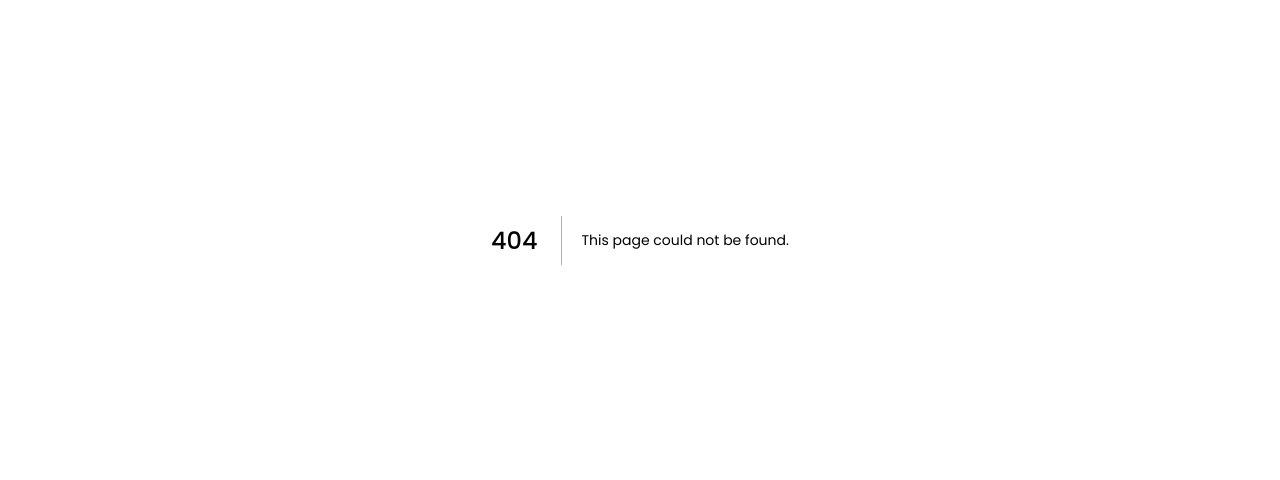
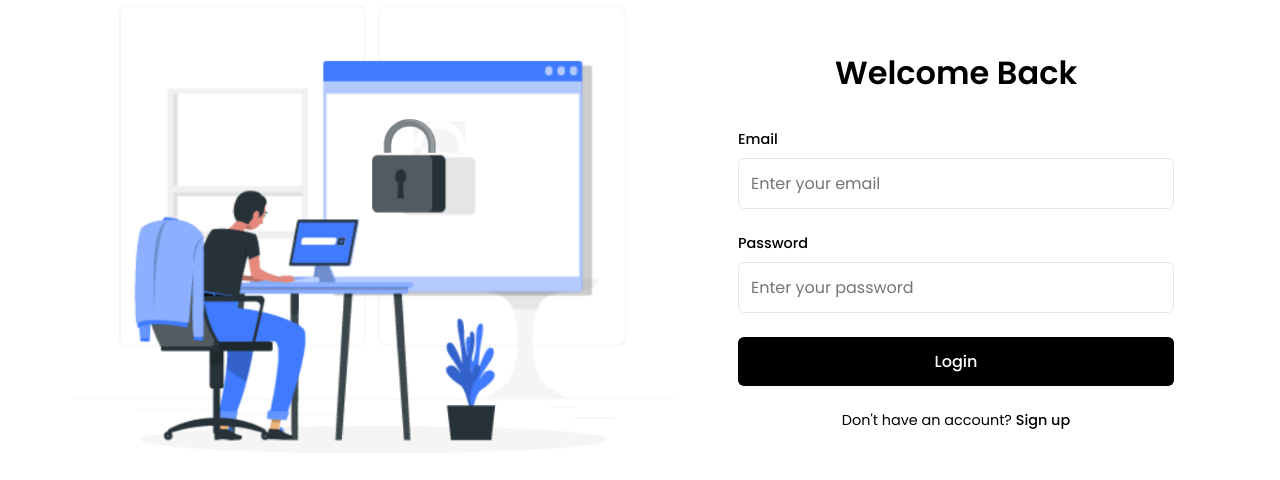
Before and after one commit to dinexh/crud-app, a Next.js app in the folder my-app/: page /auth/login in a window 1280 px wide. Before the commit this address had no page. Shown: the part 160-640 px from the top of the page. Built offline with nearby package versions, Linux system fonts and the light colour scheme.

Commit message:
added auth page

```diff
--- /dev/null
+++ b/my-app/src/app/(pages)/auth/login/page.css
@@ -0,0 +1,115 @@
+.auth-component {
+  display: flex;
+  min-height: 100vh;
+  width: 100%;
+  align-items: center;
+  justify-content: center;
+  gap: 2rem;
+  padding: 2rem;
+}
+
+.auth-component-in-one {
+  flex: 1;
+  max-width: 600px;
+  display: flex;
+  justify-content: center;
+  align-items: center;
+}
+
+.auth-component-in-one img {
+  width: 100%;
+  height: auto;
+  object-fit: contain;
+  mix-blend-mode: multiply;
+}
+
+.auth-component-in-two {
+  flex: 1;
+  max-width: 500px;
+  padding: 2rem;
+}
+
+.auth-component-in-two-heading h1 {
+  font-size: 2rem;
+  font-weight: 600;
+  margin-bottom: 2rem;
+  text-align: center;
+}
+
+.auth-component-in-two-form form {
+  display: flex;
+  flex-direction: column;
+  gap: 1.5rem;
+}
+
+.form-group {
+  display: flex;
+  flex-direction: column;
+  gap: 0.5rem;
+}
+
+.form-group label {
+  font-size: 0.9rem;
+  font-weight: 500;
+}
+
+.form-group input {
+  padding: 0.75rem;
+  border: 1px solid #e2e8f0;
+  border-radius: 0.375rem;
+  font-size: 1rem;
+  transition: border-color 0.2s;
+}
+
+.form-group input:focus {
+  outline: none;
+  border-color: black;
+}
+
+button[type="submit"] {
+  background-color: black;
+  color: white;
+  padding: 0.75rem;
+  border: none;
+  border-radius: 0.375rem;
+  font-size: 1rem;
+  font-weight: 500;
+  cursor: pointer;
+  transition: background-color 0.2s;
+}
+
+button[type="submit"]:hover {
+  background-color: black;
+}
+
+form p {
+  text-align: center;
+  font-size: 0.9rem;
+}
+
+form p span {
+  color: black;
+  cursor: pointer;
+  font-weight: 500;
+}
+
+form p span:hover {
+  text-decoration: underline;
+}
+
+/* Responsive Design */
+@media (max-width: 1024px) {
+  .auth-component {
+    flex-direction: column;
+    padding: 1rem;
+  }
+
+  .auth-component-in-one,
+  .auth-component-in-two {
+    max-width: 100%;
+  }
+
+  .auth-component-in-one {
+    display: none; /* Hide image on mobile */
+  }
+}
--- /dev/null
+++ b/my-app/src/app/(pages)/auth/login/page.tsx
@@ -0,0 +1,67 @@
+'use client';
+import { useState } from 'react';
+import Image from 'next/image';
+import Auth from '../../../assets/auth.gif';
+import './page.css';
+
+export default function AuthPage() {
+  const [activeTab, setActiveTab] = useState('login');
+
+  return (
+    <div className="auth-component">
+        <div className="auth-component-in-one">
+        <Image src={Auth} alt="auth" />
+        </div>
+        <div className="auth-component-in-two">
+            <div className="auth-component-in-two-heading">
+                <h1>{activeTab === 'login' ? 'Welcome Back' : 'Create Account'}</h1>
+            </div>
+            <div className="auth-component-in-two-form">
+                {activeTab === 'login' ? (
+                    <form onSubmit={(e) => e.preventDefault()}>
+                        <div className="form-group">
+                            <label htmlFor="email">Email</label>
+                            <input type="email" id="email" placeholder="Enter your email" />
+                        </div>
+                        <div className="form-group">
+                            <label htmlFor="password">Password</label>
+                            <input type="password" id="password" placeholder="Enter your password" />
+                        </div>
+                        <button type="submit">Login</button>
+                        <p>
+                            Don't have an account? <span onClick={() => setActiveTab('signup')}>Sign up</span>
+                        </p>
+                    </form>
+                ) : (
+                    <form onSubmit={(e) => e.preventDefault()}>
+                        <div className="form-group">
+                            <label htmlFor="firstName">First Name</label>
+                            <input type="text" id="firstName" placeholder="First name" />
+                        </div>
+                        <div className="form-group">
+                            <label htmlFor="lastName">Last Name</label>
+                            <input type="text" id="lastName" placeholder="Last name" />
+                        </div>
+                        <div className="form-group">
+                            <label htmlFor="email">Email</label>
+                            <input type="email" id="email" placeholder="Enter your email" />
+                        </div>
+                        <div className="form-group">
+                            <label htmlFor="password">Password</label>
+                            <input type="password" id="password" placeholder="Create a password" />
+                        </div>
+                        <div className="form-group">
+                            <label htmlFor="confirmPassword">Confirm Password</label>
+                            <input type="password" id="confirmPassword" placeholder="Confirm your password" />
+                        </div>
+                        <button type="submit">Create Account</button>
+                        <p>
+                            Already have an account? <span onClick={() => setActiveTab('login')}>Login</span>
+                        </p>
+                    </form>
+                )}
+            </div>
+        </div>
+    </div>
+  );
+}
--- a/my-app/src/app/globals.css
+++ b/my-app/src/app/globals.css
@@ -6,8 +6,8 @@
 }
 
 :root {
-  --primary-color: #0f172a;
-  --secondary-color: #3b82f6;
+  --primary-color: black;
+  --secondary-color: black;
   --background-color: #f8fafc;
   --text-color: #334155;
   --box-shadow: 0 4px 6px -1px rgba(0, 0, 0, 0.1);
@@ -35,11 +35,14 @@
 }
 
 .home-component-in-content-heading {
+  margin-bottom: 2rem;
+}
+
+.home-component-in-content-heading h1 {
   color: var(--primary-color);
   font-size: 2.25rem;
   font-weight: 700;
   text-align: center;
-  margin-bottom: 2rem;
   line-height: 1.2;
 }
 
@@ -73,19 +76,27 @@
   padding-top: 2rem;
   border-top: 1px solid #e2e8f0;
   text-align: center;
-  display: flex;
-  flex-direction: column;
-  gap: 1.25rem;
-  align-items: center;
 }
 
-.home-component-in-content-footer p {
+.home-component-in-content-footer-text {
+  margin-bottom: 1.5rem;
+}
+
+.home-component-in-content-footer-text p {
   color: var(--text-color);
   font-size: 1rem;
+  font-weight: 500;
 }
 
-.home-component-in-content-footer-button {
-  background-color: var(--secondary-color);
+.home-component-in-content-footer-buttons {
+  display: flex;
+  gap: 1rem;
+  justify-content: center;
+  flex-wrap: wrap;
+}
+
+.home-component-in-content-footer-buttons button {
+  background-color: black;
   color: white;
   padding: 0.75rem 1.5rem;
   border-radius: 8px;
@@ -94,11 +105,16 @@
   font-weight: 500;
   cursor: pointer;
   transition: all 0.2s ease;
+  min-width: 160px;
 }
 
-.home-component-in-content-footer-button:hover {
-  background-color: #2563eb;
+.home-component-in-content-footer-buttons button:first-child {
+  background-color: var(--primary-color);
+}
+
+.home-component-in-content-footer-buttons button:hover {
   transform: translateY(-1px);
+  opacity: 0.9;
 }
 
 @media (max-width: 640px) {
@@ -106,11 +122,20 @@
     padding: 1.5rem;
   }
 
-  .home-component-in-content-heading {
+  .home-component-in-content-heading h1 {
     font-size: 1.75rem;
   }
 
   .home-component-in-content-description {
     font-size: 1rem;
   }
+
+  .home-component-in-content-footer-buttons {
+    flex-direction: column;
+    gap: 0.75rem;
+  }
+
+  .home-component-in-content-footer-buttons button {
+    width: 100%;
+  }
 }
```
Also changed, not shown: my-app/src/app/page.tsx (+20 -5 lines), my-app/src/app/assets/auth.gif (added).
